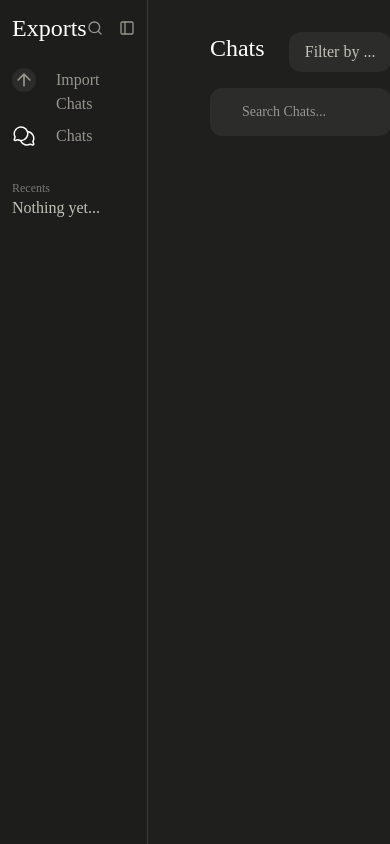
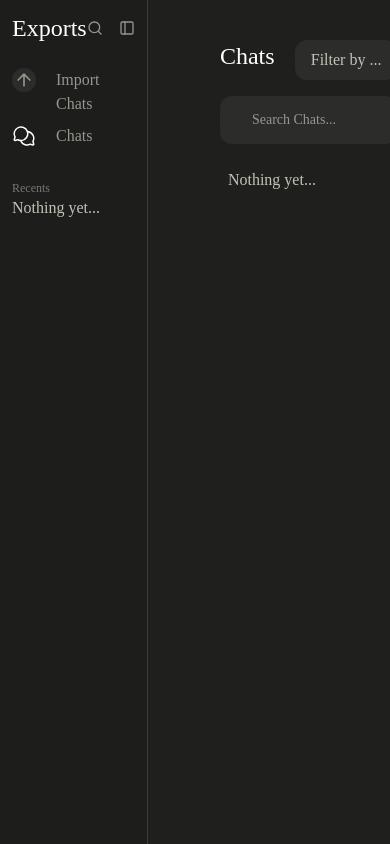
Before and after one commit to vrtq/claude-export-viewer, a React (Vite) app: page /recents in a window 390 px wide. Shown: the top 844 px of the page. Built offline with nearby package versions, Linux system fonts and the light colour scheme; a web font is replaced by a local one.

Commit message:
feat: Load recent chats into chat list

```diff
--- a/src/pages/Recents.tsx
+++ b/src/pages/Recents.tsx
@@ -1,7 +1,12 @@
+import { type Conversation } from "@/types";
+import { get } from "idb-keyval";
+import { useEffect, useState } from "react";
+import { Link } from "react-router-dom";
+
 export default function Recents() {
     return (
         <div className="p-8 w-full bg-background h-full flex flex-col items-center ">
-            <div className="w-3/4 lg:w-1/2">
+            <div className="flex flex-col h-full w-3/4 lg:w-2/3">
                 <Header />
                 <ChatList />
             </div>
@@ -11,14 +16,20 @@ export default function Recents() {
 
 function Header() {
     return (
-        <div className="w-full flex flex-col font-sans gap-4">
+        <div className="w-full flex flex-col font-sans gap-4 bg-background p-2">
             <div className="flex flex-row justify-between">
                 <h1 className="text-2xl font-serif">Chats</h1>
                 <button className="bg-card p-2 px-4 rounded-xl ">
                     <span className="text-foreground-secondary">Filter by ...</span>
                 </button>
             </div>
-            {/** Search box */}
+            <SearchBox />
+        </div>
+    )
+}
+
+function SearchBox() {
+    return (
         <div className="w-full h-12 bg-card rounded-xl p-2 px-4 gap-4  flex flex-row text-muted-foreground items-center focus-within:outline-1 focus-within:outline-[#2a78d6] focus-within:border focus-within:border-black focus-within:shadow-[0px_0px_4px_#2a78d6] ">
             <svg xmlns="http://www.w3.org/2000/svg" width={16} height={16} viewBox="0 0 24 24">
                 <g fill="none" stroke="currentColor" strokeLinecap="round" strokeLinejoin="round" strokeWidth={2}>
@@ -28,12 +39,39 @@ function Header() {
             </svg>
             <input type="text" className="text-foreground text-sm" placeholder="Search Chats..." />
         </div>
+    )
+}
+
+function ChatList() {
+    const [recentChats, setRecentChats] = useState<Conversation[]>([]);
+
+    useEffect(() => {
+        (async () => {
+            const conversations: Conversation[] = await get('conversations') ?? [];
+            setRecentChats(conversations)
+        })();
+    }, []);
+
+    return (
+        <div className="h-full w-full overflow-y-auto">
+            <ul className="h-full w-full p-4 font-sans">
+                {
+                    recentChats.length > 0
+                    ? recentChats.map(chat => <Chat data={chat} /> )
+                    : <li key="nothing" className="text-foreground-secondary">Nothing yet...</li>
+                }
+            </ul>
         </div>
     )
 }
 
-function ChatList() {
+function Chat({ data }: { data: Conversation; }) {
     return (
-        <></>
+        <li className="peer border-t-card border-t first:border-t-0 hover:border-0 [.peer:hover+&]:border-0 ">
+            <Link to={`/chat/${data.uuid}`} className="flex flex-row p-2 justify-between rounded-md hover:bg-card">
+                <p className="">{data.name}</p>
+                <p className="text-muted-foreground text-sm">{new Date(data.updated_at).toLocaleDateString()}</p>
+            </Link>
+        </li>
     )
 }
```
Lines whose indentation alone changed are shown as unchanged.
